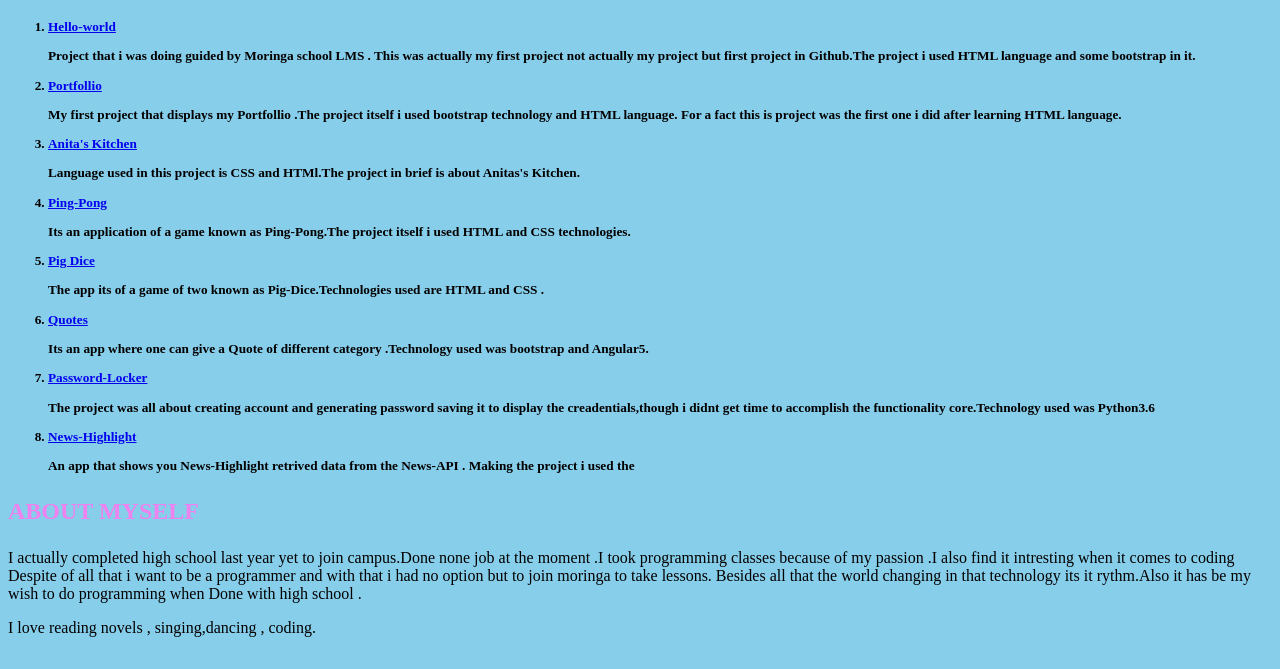
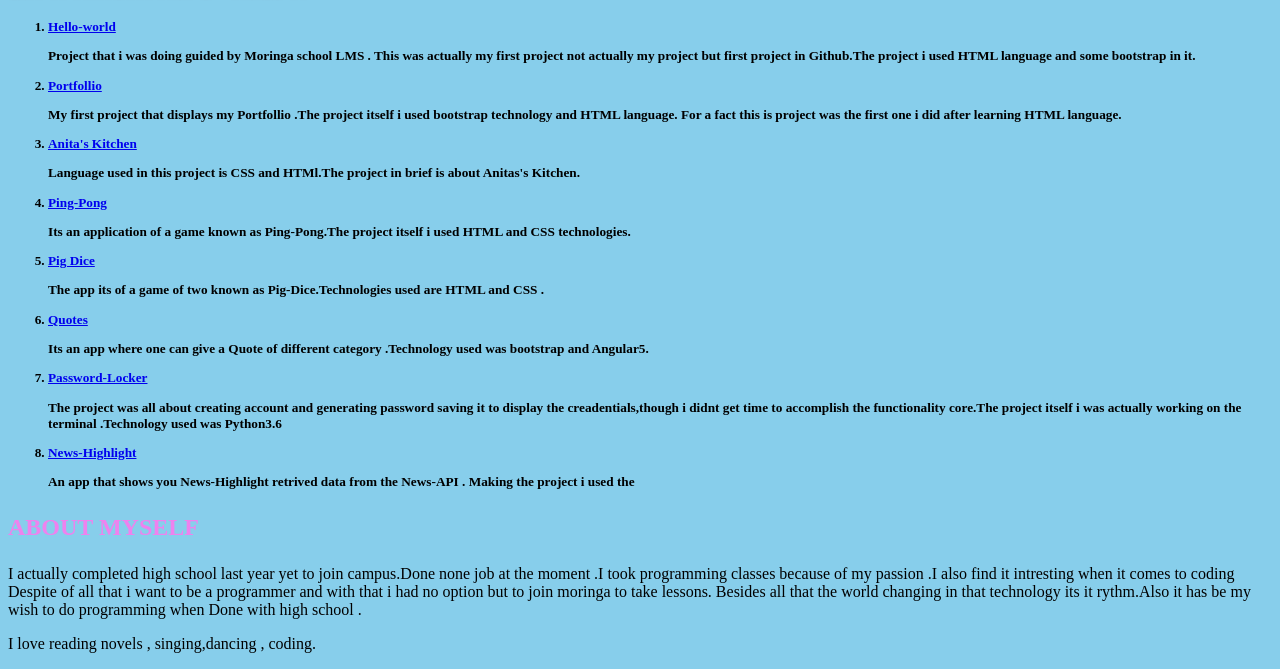
Before and after one commit to joankorir/Portfollio, a plain HTML site: page index.html in a window 1280 px wide. Shown: the part 234-903 px from the top of the page. Drawn offline with Linux system fonts and the light colour scheme.

Commit message:
added a description on the password locker link

```diff
--- a/index.html
+++ b/index.html
@@ -30,8 +30,9 @@
              <p>Its an app where one can give a Quote of different category .Technology used was bootstrap and Angular5.</p>
             <li> <a href="https://github.com/joankorir/Password-Locker">Password-Locker</a> </li>
              <p>The project was all about creating account and generating password saving it to display the creadentials,though i didnt
-               get time to accomplish the functionality core.Technology used was Python3.6</p>
-            <li> <a href="https://github.com/joankorir/kitchen">News-Highlight</a> </li>
+               get time to accomplish the functionality core.The project itself i was actually working on the
+               terminal .Technology used was Python3.6</p>
+            <li> <a href="https://github.com/joankorir/News-Highlight">News-Highlight</a> </li>
              <p>An app that shows you News-Highlight retrived data from the News-API . Making the project i used the
           </ol>
      </h5>
```
